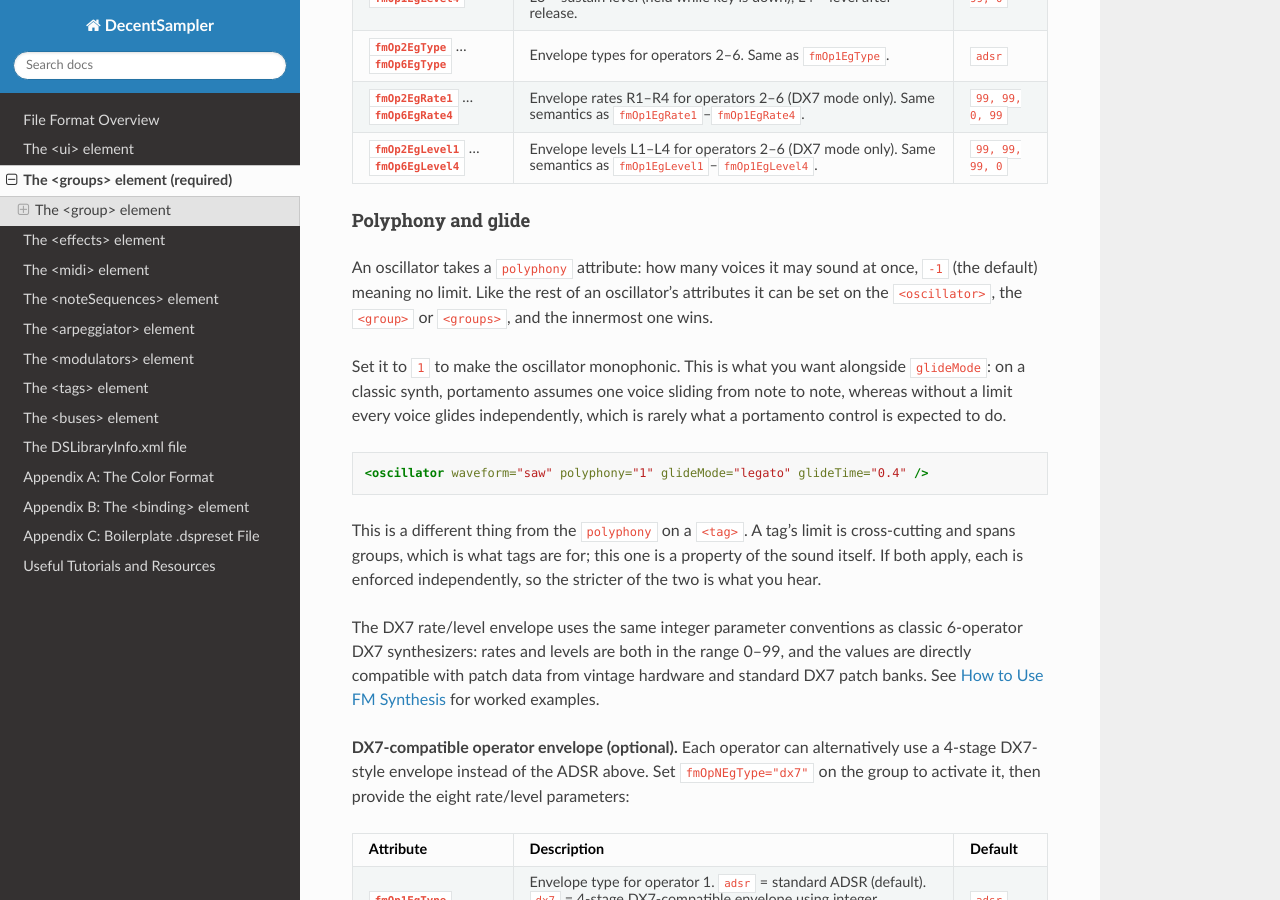
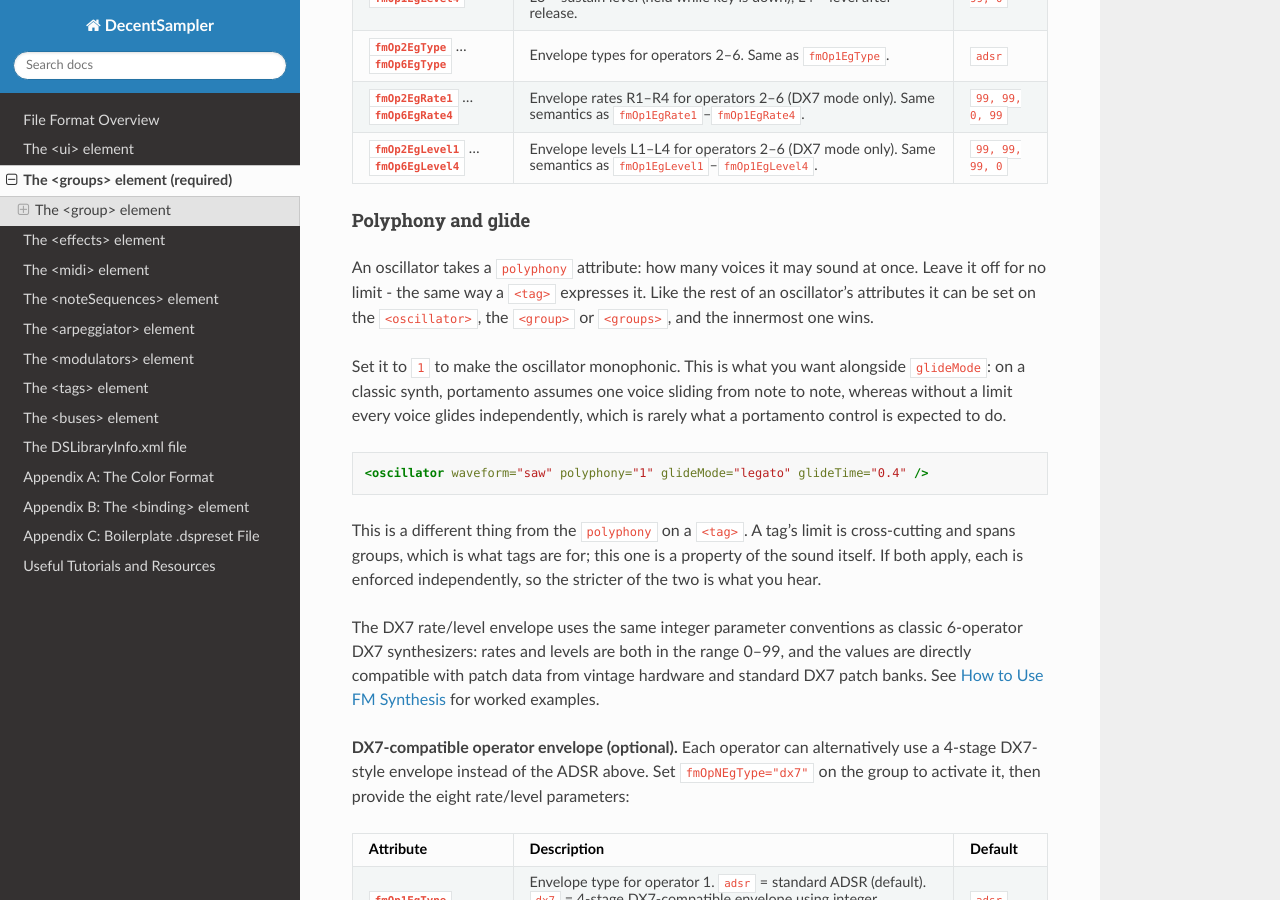
Before and after one commit to DecentSamples/DecentSampler-Developers-Guide, a Sphinx documentation site: the page built from docs/source/the-groups-element.md, in a window 1280 px wide and 900 px high, scrolled down 13041 px. Built offline with Sphinx 7.4.7 and the Read the Docs theme 3.1.0, drawn with Linux system fonts in a browser that asks for light colours; some of the changed text lies outside the part shown.

Commit message:
0000396: Drop the polyphony sentinel, and stop 0 being a voice count
Polyphony is now a positive integer in both places, with 'no limit' expressed
by leaving the attribute off - which is how <tag> always documented it, and
which suits an attribute resolved through an inheritance chain.

The oscillator entry had published -1 as a writable default, which was an
internal sentinel leaking into the format. And 0 was accepted in both places
while meaning different things: silence on a tag, mono on an oscillator. A
sound that plays nothing is what enabled="false" is for, so 0 is no longer
accepted as a voice count.

Adds OSCILLATOR_POLYPHONY to the binding parameters.

```diff
--- a/docs/source/the-groups-element.md
+++ b/docs/source/the-groups-element.md
@@ -178,7 +178,7 @@
 | Attribute | Required/Optional | Description | Default |
 |-----------|-------------------|-------------|---------|
 | **`waveform`** | (optional) | The waveform shape. Valid values: `sine`, `saw`, `square`, `triangle`, `noise` (or `white_noise`), `pluck1`, `wavetable`, `harmonic`, `formant`, `fm6op`. | `sine` |
-| **`polyphony`** | (optional) | How many voices this oscillator may sound at once. `-1` means no limit. Set it to `1` to make the oscillator monophonic, which is what makes `glideMode` behave like portamento on a classic synth. See [Polyphony and glide](#polyphony-and-glide) below. | `-1` |
+| **`polyphony`** | (optional) | How many voices this oscillator may sound at once. Omit for no limit. Set it to `1` to make the oscillator monophonic, which is what makes `glideMode` behave like portamento on a classic synth. See [Polyphony and glide](#polyphony-and-glide) below. | (no limit) |
 | **`damping`** | (optional) | **Only for `pluck1` waveform.** Controls the decay time of the plucked string. Range: 0.0 to 1.0. Lower values (closer to 0.0) create heavily damped, shorter sounds. Higher values (closer to 1.0) create minimal damping with longer, more resonant decay. This simulates the natural damping characteristics of string materials and playing techniques. | `0.5` |
 | **`pluckType`** | (optional) | **Only for `pluck1` waveform.** Blends between different excitation signals to control the timbral character. Range: 0.0 to 1.0. At 0.0, the oscillator uses a smooth triangle wave excitation producing a softer, mellower tone. At 1.0, it uses a noise burst excitation producing a brighter, more aggressive attack with richer harmonics. Intermediate values blend between the two extremes. | `0.5` |
 | **`wavetableFile`** | (optional) | **Only for `wavetable` waveform.** Path to the multi-frame wavetable `.wav` file, relative to the `.dspreset` file. The file should contain all wavetable frames concatenated in a single audio file. If the file contains a `clm ` RIFF chunk (Serum-compatible format), the frame size is detected automatically. | (none) |
@@ -240,9 +240,9 @@
 
 #### Polyphony and glide
 
-An oscillator takes a `polyphony` attribute: how many voices it may sound at once, `-1` (the
-default) meaning no limit. Like the rest of an oscillator's attributes it can be set on the
-`<oscillator>`, the `<group>` or `<groups>`, and the innermost one wins.
+An oscillator takes a `polyphony` attribute: how many voices it may sound at once. Leave it off for
+no limit - the same way a `<tag>` expresses it. Like the rest of an oscillator's attributes it can be
+set on the `<oscillator>`, the `<group>` or `<groups>`, and the innermost one wins.
 
 Set it to `1` to make the oscillator monophonic. This is what you want alongside `glideMode`: on a
 classic synth, portamento assumes one voice sliding from note to note, whereas without a limit
```
Also changed, not shown: docs/source/appendix-b-the-binding-element.md (+1 -0 lines).
